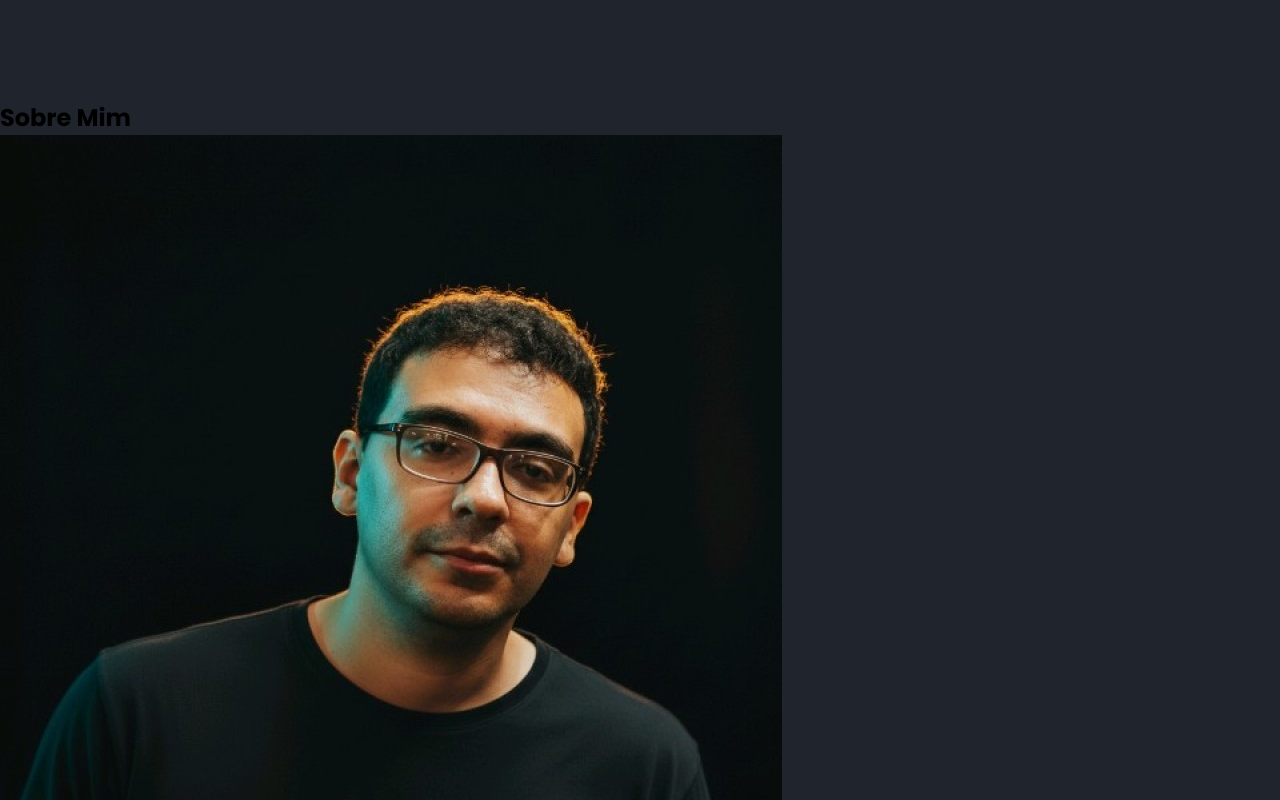
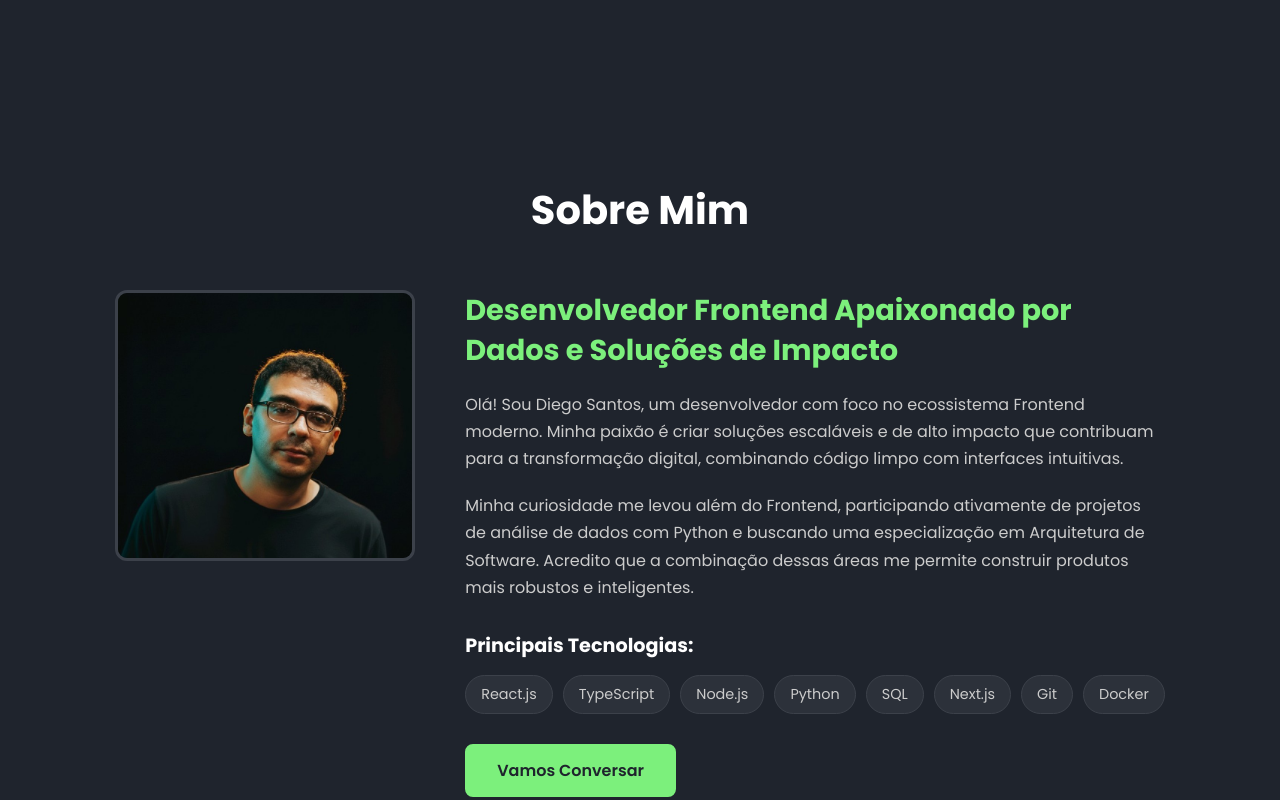
Before and after one commit to Diegodevops26/PortfolioDiego.Dev, a React (Vite) app: page / in a window 1280 px wide. Shown: the part 700-1500 px from the top of the page. Built offline with nearby package versions, Linux system fonts and the light colour scheme.

Commit message:
Update style.css

```diff
--- a/src/style.css
+++ b/src/style.css
@@ -297,19 +297,115 @@ a {
 }
 
 /* ================= SEÇÕES ================= */
-.sobre,
-.contato {
-    text-align: center;
+
+/* --- NOVOS ESTILOS PARA A SEÇÃO SOBRE --- */
+.about {
     padding: 80px 9%;
+    background-color: #1f242d;
     color: #fff;
 }
 
-.sobre p {
-    font-size: 18px;
-    margin-top: 15px;
-    max-width: 800px;
-    margin-left: auto;
-    margin-right: auto;
+.about-header {
+    text-align: center;
+    max-width: 700px;
+    margin: 0 auto 50px auto;
+}
+
+.about-header h2 {
+    font-size: 2.5rem;
+    margin-bottom: 15px;
+    color: #fff;
+}
+
+.about-container {
+    display: flex;
+    align-items: flex-start;
+    gap: 50px;
+    max-width: 1200px;
+    margin: 0 auto;
+}
+
+.about-image {
+    flex: 0 0 300px;
+    position: relative;
+}
+
+.about-image img {
+    width: 100%;
+    height: auto;
+    border-radius: 12px;
+    border: 3px solid #3c414a;
+    transition: transform 0.3s ease, border-color 0.3s ease;
+}
+
+.about-image:hover img {
+    border-color: #7cf07c;
+    transform: scale(1.03);
+}
+
+.about-content {
+    flex: 1;
+}
+
+.about-content h3 {
+    font-size: 1.8rem;
+    color: #7cf07c;
+    margin-bottom: 20px;
+    line-height: 1.4;
+}
+
+.about-content p {
+    font-size: 1rem;
+    color: #ccc;
+    line-height: 1.7;
+    margin-bottom: 20px;
+}
+
+.about-content h4 {
+    font-size: 1.2rem;
+    color: #fff;
+    margin-bottom: 15px;
+    margin-top: 30px;
+}
+
+.skills-list {
+    display: flex;
+    flex-wrap: wrap;
+    gap: 10px;
+    margin-bottom: 30px;
+}
+
+.skills-list span {
+    background-color: #2c313a;
+    color: #ccc;
+    padding: 8px 15px;
+    border-radius: 20px;
+    font-size: 0.9rem;
+    border: 1px solid #3c414a;
+    transition: color 0.3s, background-color 0.3s;
+}
+
+.skills-list span:hover {
+    color: #1f242d;
+    background-color: #7cf07c;
+    cursor: default;
+}
+
+.btn-primary {
+    display: inline-block;
+    background: #7cf07c;
+    color: #1f242d;
+    padding: 12px 30px;
+    border-radius: 8px;
+    font-weight: 600;
+    font-size: 1rem;
+    border: 2px solid #7cf07c;
+    transition: background-color 0.3s ease, color 0.3s ease;
+}
+
+.btn-primary:hover {
+    background-color: transparent;
+    color: #7cf07c;
 }
 
 /* --- ESTILOS PARA A SEÇÃO PORTFÓLIO --- */
@@ -487,6 +583,12 @@ a {
 }
 
 /* --- ESTILOS PARA A SEÇÃO DE CONTATO --- */
+.contato {
+    text-align: center;
+    padding: 80px 9%;
+    color: #fff;
+}
+
 .contato form {
     display: flex;
     flex-direction: column;
@@ -553,6 +655,29 @@ a {
         margin-top: 20px;
     }
 }
+
+@media (max-width: 850px) {
+    .about-container {
+        flex-direction: column;
+        align-items: center;
+        text-align: center;
+    }
+
+    .about-image {
+        margin-bottom: 30px;
+        max-width: 350px;
+        flex-basis: auto;
+    }
+
+    .about-content {
+        max-width: 600px;
+    }
+
+    .skills-list {
+        justify-content: center;
+    }
+}
+
 
 @media (max-width: 768px) {
     .navbar {
```
